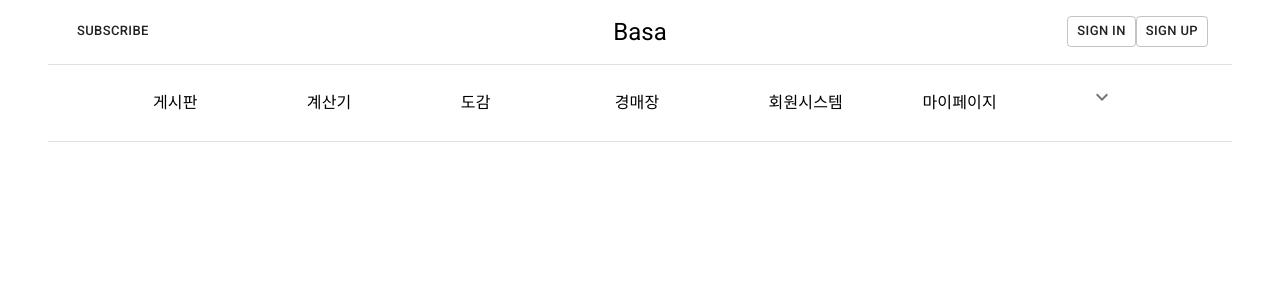
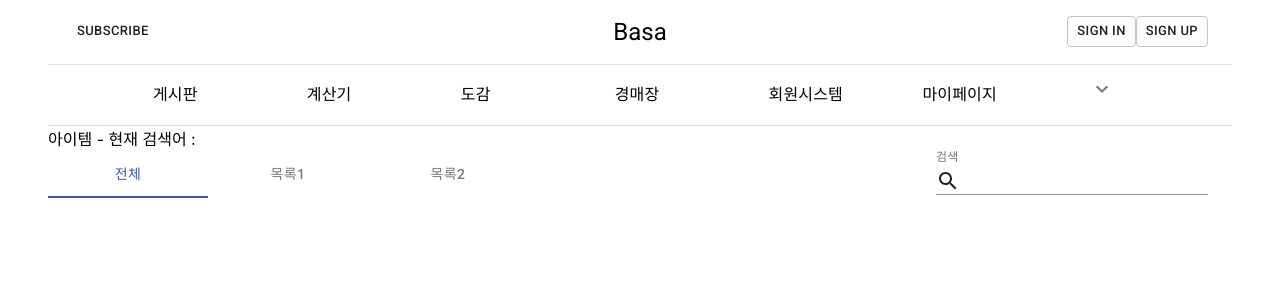
Before and after one commit to dearlsh94/project-bachang, a React (Create React App) app: page /dic/item in a window 1280 px wide. Shown: the top 300 px of the page. Built offline with nearby package versions, Linux system fonts and the light colour scheme.

Commit message:
Dictionary Item, Control Pages

```diff
--- a/src/App.tsx
+++ b/src/App.tsx
@@ -11,6 +11,8 @@ import Home from './pages/Home';
 import SignUp from './pages/SignUp';
 import FindId from './pages/FindId';
 import FindPw from './pages/FindPw';
+
+import Item from './pages/Dictionary/Item';
 
 function App() {
   return (
@@ -31,6 +33,7 @@ function App() {
                 <Route exact path="/signup" component={SignUp}/>
                 <Route exact path="/findid" component={FindId}/>
                 <Route exact path="/findpw" component={FindPw}/>
+                <Route exact path="/dic/item" component={Item}/>
               </BrowserRouter>
             </Container>
           </main>
--- a/src/common/Header.tsx
+++ b/src/common/Header.tsx
@@ -135,14 +135,16 @@ export default function Header() {
             className={classes.dialogActions}>
             <Button
               autoFocus
+              tabIndex={-1}
               onClick={_onMoveSignUp}
               color="primary">
                 회원가입
             </Button>
             <Button
+              autoFocus
+              tabIndex={-1}
               onClick={_onSignInClose}
-              color="primary"
-              autoFocus>
+              color="primary">
                 닫기
             </Button>
           </DialogActions>
--- a/src/common/TopTaps.tsx
+++ b/src/common/TopTaps.tsx
@@ -18,7 +18,8 @@ const useStyles = makeStyles((theme) => ({
     margin: "0 auto",
   },
   menuTab: {
-    padding: theme.spacing(1),
+    paddingLeft: theme.spacing(1),
+    paddingRight: theme.spacing(1),
     justifyContent: "space-around",
     width: "13%",
     textAlign: "center",
@@ -115,7 +116,7 @@ export default function TopTaps() {
             idx: 0,
             key: "0000301",
             title: "아이템",
-            url: "/#3/#1",
+            url: "/dic/item",
             sub: []
           },
           {
@@ -181,14 +182,14 @@ export default function TopTaps() {
             idx: 1,
             key: "0000602",
             title: "아이디 찾기",
-            url: "/#6/#2",
+            url: "/findid",
             sub: []
           },
           {
             idx: 2,
             key: "0000603",
-            title: "패스워드 찾기",
-            url: "/#6/#3",
+            title: "비밀번호 찾기",
+            url: "/findpw",
             sub: []
           },
         ]
--- /dev/null
+++ b/src/interfaces/Dictionary/IItem.tsx
@@ -0,0 +1,5 @@
+export default interface IItem {
+  idx: number,
+  key: string,
+  title: string,
+}
--- /dev/null
+++ b/src/pages/Dictionary/Item.tsx
@@ -0,0 +1,107 @@
+import React from 'react';
+import { makeStyles } from '@material-ui/core/styles';
+import Container from '@material-ui/core/Container';
+import Grid from '@material-ui/core/Grid';
+import Tabs from '@material-ui/core/Tabs';
+import Tab from '@material-ui/core/Tab';
+import TextField from '@material-ui/core/TextField';
+import InputAdornment from '@material-ui/core/InputAdornment';
+import SearchIcon from '@material-ui/icons/Search';
+
+import IItem from '../../interfaces/Dictionary/IItem';
+
+const useStyles = makeStyles((theme) => ({
+  tabbar: {
+    justifyContent: "space-between",
+  },
+  tabs: {
+    margin: "0 auto",
+    justifyContent: "space-between",
+  },
+  tab: {
+    padding: theme.spacing(1),
+    flexShrink: 2,
+  },
+}));
+
+export default function FindId() {
+  const classes = useStyles();
+
+  const [value, setValue] = React.useState(0);
+  const [search, setSearch] = React.useState("");
+
+  const tabs: Array<IItem> = [
+    {
+      idx: 0,
+      key: "01",
+      title: "전체"
+    },
+    {
+      idx: 1,
+      key: "02",
+      title: "목록1"
+    },
+    {
+      idx: 2,
+      key: "03",
+      title: "목록2"
+    },
+  ]
+
+  const _onTabsChange = (e: React.ChangeEvent<{}>, newValue: number) => {
+    setValue(newValue);
+    setSearch("");
+  };
+
+  const _onChangeSearch = (value: string) => {
+    setSearch(value);
+
+    //Reactive Filter
+  }
+
+  return (
+    <React.Fragment>
+      아이템 - 현재 검색어 : {search}
+			<Grid container xs={12} spacing={3}
+        className={classes.tabbar}>
+        <Grid item xs={9}>
+          <Tabs
+            value={value}
+            onChange={_onTabsChange}
+            indicatorColor="primary"
+            textColor="primary">
+              {
+                tabs.map((tab: IItem) => {
+                  return (
+                    <Tab
+                      key={tab.key}
+                      className={classes.tab}
+                      label={tab.title}>
+                    </Tab>
+                  );
+                })
+              }
+          </Tabs>
+        </Grid>
+        <Grid item xs={3}>
+          <TextField
+            fullWidth
+            size="small"
+            id="search"
+            name="search"
+            label="검색"
+            value={search}
+            onChange={(e) => _onChangeSearch(e.target.value)}
+            InputProps={{
+              startAdornment: (
+                <InputAdornment position="start">
+                  <SearchIcon />
+                </InputAdornment>
+              ),
+            }}
+          />
+        </Grid>
+      </Grid>
+    </React.Fragment>
+  );
+}
--- a/src/pages/FindId.tsx
+++ b/src/pages/FindId.tsx
@@ -22,7 +22,7 @@ const useStyles = makeStyles((theme) => ({
   },
   back: {
     alignItems: "flex-start",
-    marginBottom: 3,
+    marginBottom: 10,
   },
 	signup: {
 		marginTop: 20,
@@ -31,6 +31,9 @@ const useStyles = makeStyles((theme) => ({
 
 export default function FindId() {
   const classes = useStyles();
+
+  const [mail, setMail] = React.useState("");
+  const [mailAuth, setMailAuth] = React.useState("");
 
   const [isSendAuthMail, setIsSendAuthMail] = React.useState(false);
 
@@ -68,11 +71,12 @@ export default function FindId() {
                         variant="outlined"
                         required
                         fullWidth
+                        margin="dense"
                         id="auth"
                         name="auth"
                         label="인증번호"
-                        value=""
-                        onChange={() => {}}
+                        value={mailAuth}
+                        onChange={(e) => {setMailAuth(e.target.value)}}
                       />
                     </Grid>
                   :
@@ -80,13 +84,13 @@ export default function FindId() {
                       variant="outlined"
                       required
                       fullWidth
-                      margin="normal"
+                      margin="dense"
                       id="mail"
                       name="mail"
                       label="가입메일"
                       autoComplete="mail"
-                      value=""
-                      onChange={() => {}}
+                      value={mail}
+                      onChange={(e) => {setMail(e.target.value)}}
                     />
                 }
               </Grid>
--- a/src/pages/FindPw.tsx
+++ b/src/pages/FindPw.tsx
@@ -6,7 +6,6 @@ import Typography from '@material-ui/core/Typography';
 import Container from '@material-ui/core/Container';
 
 import MyButton from '../elements/MyButton';
-
 
 const useStyles = makeStyles((theme) => ({
   title: {
@@ -28,18 +27,17 @@ const useStyles = makeStyles((theme) => ({
 	}
 }));
 
-interface IProps{
-}
-
-interface IState{
-}
-
 export default function FindPw() {
   const classes = useStyles();
 
+  const [mail, setMail] = React.useState("");
+  const [id, setId] = React.useState("");
   const [isSendPasswordMail, setIsSendPasswordMail] = React.useState(false);
 
   const _onSendAuthMail = () => {
+    setMail("");
+    setId("");
+
     setIsSendPasswordMail(true);
   }
 
@@ -71,24 +69,25 @@ export default function FindPw() {
                         variant="outlined"
                         required
                         fullWidth
-                        margin="normal"
-                        id="mail"
-                        name="mail"
-                        label="가입메일"
-                        autoComplete="mail"
-                        value=""
-                        onChange={() => {}}
+                        margin="dense"
+                        id="id"
+                        name="id"
+                        label="아이디"
+                        autoComplete="id"
+                        value={id}
+                        onChange={(e) => {setId(e.target.value)}}
                       />
                       <TextField
                         variant="outlined"
                         required
                         fullWidth
+                        margin="dense"
                         id="mail"
                         name="mail"
-                        label="아이디"
+                        label="가입메일"
                         autoComplete="mail"
-                        value=""
-                        onChange={() => {}}
+                        value={mail}
+                        onChange={(e) => {setMail(e.target.value)}}
                       />
                     </Grid>
                 }
--- a/src/pages/SignIn.tsx
+++ b/src/pages/SignIn.tsx
@@ -13,11 +13,14 @@ const useStyles = makeStyles((theme) => ({
 	},
 	signin: {
 		marginTop: 20,
-	}
+	},
 }));
 
 export default function SignIn() {
   const classes = useStyles();
+
+	const [id, setId] = React.useState("");
+	const [password, setPassword] = React.useState("");
 
   return (
     <React.Fragment>
@@ -38,11 +41,11 @@ export default function SignIn() {
 											name="id"
 											label="User ID"
 											autoComplete="id"
-											value=""
-											onChange={() => {}}
+											value={id}
+											onChange={(e) => setId(e.target.value)}
 									/>
-									<Link href="/findid" variant="body2">
-										아이디 찾기
+									<Link href="/findid" variant="body2" tabIndex={-1}>
+											아이디 찾기
 									</Link>
 								</Grid>
 								<Grid container item xs={12}>
@@ -56,11 +59,11 @@ export default function SignIn() {
 										type="password"
 										id="password"
 										autoComplete="current-password"
-										value=""
-										onChange={() => {}}
+										value={password}
+										onChange={(e) => setPassword(e.target.value)}
 									/>
-									<Link href="/findpw" variant="body2">
-										비밀번호 찾기
+									<Link href="/findpw" variant="body2" tabIndex={-1}>
+											비밀번호 찾기
 									</Link>
 								</Grid>
 							</Grid>
--- a/src/pages/SignUp.tsx
+++ b/src/pages/SignUp.tsx
@@ -114,6 +114,7 @@ export default function SignUp<IProps, IState>() {
 								variant="outlined"
 								required
 								fullWidth
+								size="small"
 								id="id"
 								name="id"
 								label="User ID"
@@ -128,6 +129,7 @@ export default function SignUp<IProps, IState>() {
 								variant="outlined"
 								required
 								fullWidth
+								size="small"
 								name="password"
 								label="Password"
 								id="password"
@@ -145,6 +147,7 @@ export default function SignUp<IProps, IState>() {
 								variant="outlined"
 								required
 								fullWidth
+								size="small"
 								name="passwordConfrim"
 								label="password Confrim"
 								id="passwordConfrim"
@@ -160,6 +163,7 @@ export default function SignUp<IProps, IState>() {
 									variant="outlined"
 									required
 									fullWidth
+									size="small"
 									name="mail"
 									label="Email Address"
 									id="mail"
@@ -186,6 +190,7 @@ export default function SignUp<IProps, IState>() {
 									variant="outlined"
 									required
 									fullWidth
+									size="small"
 									name="mailauth"
 									label="Authentication Code"
 									id="mailauth"
@@ -236,11 +241,13 @@ export default function SignUp<IProps, IState>() {
 								text="SIGN UP"
 								disabled={!isAuth}
 								onClick={_onClickSignUp}/>
+							{/*
 							<Grid item>
 								<Link href="/signin" variant="body2">
 									로그인 하러가기
 								</Link>
 							</Grid>
+							*/}
 					</Grid>
 				</form>
 			</Container>
```
Also changed, not shown: 1 other file (tests, documents, lock files or other folders).
